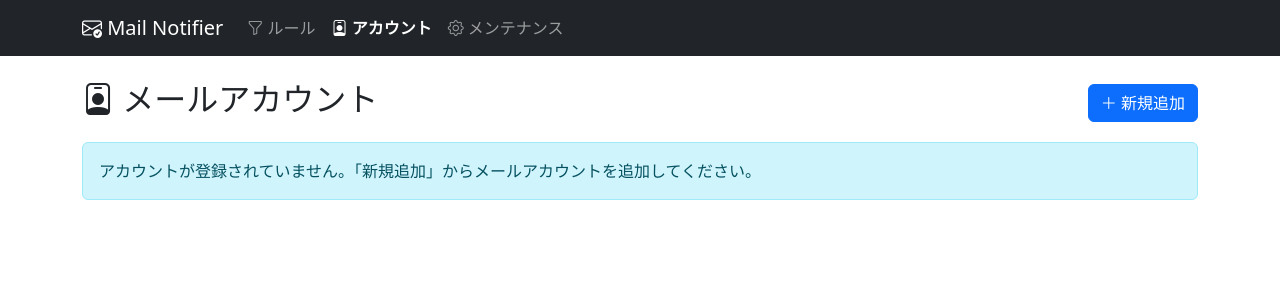
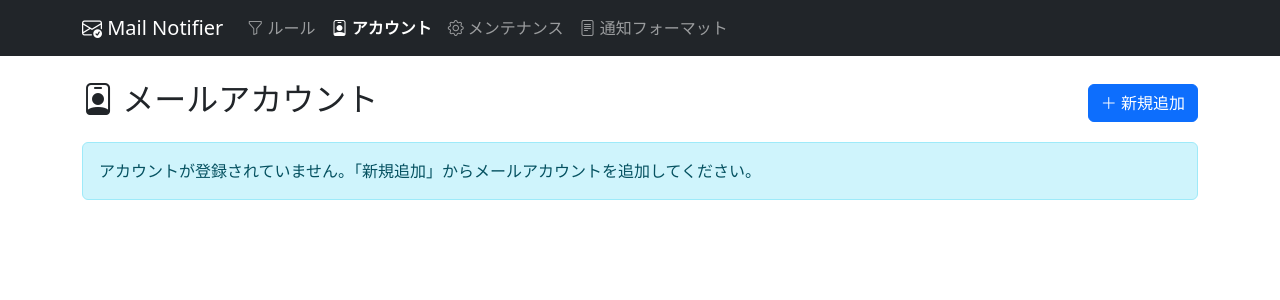
Before and after one commit to nananek/mail-notifier, a Flask app: page /accounts/ in a window 1280 px wide. Shown: the top 300 px of the page. Run offline with Flask 3, Linux system fonts and the light colour scheme.

Commit message:
feat: add notification format management link to navbar

```diff
--- a/app/templates/base.html
+++ b/app/templates/base.html
@@ -45,6 +45,12 @@
             <i class="bi bi-gear"></i> メンテナンス
           </a>
         </li>
+        <li class="nav-item">
+          <a class="nav-link {% if request.path.startswith('/notification_formats') %}active{% endif %}"
+             href="{{ url_for('notification_formats.index') }}">
+            <i class="bi bi-file-text"></i> 通知フォーマット
+          </a>
+        </li>
       </ul>
     </div>
   </div>
```
